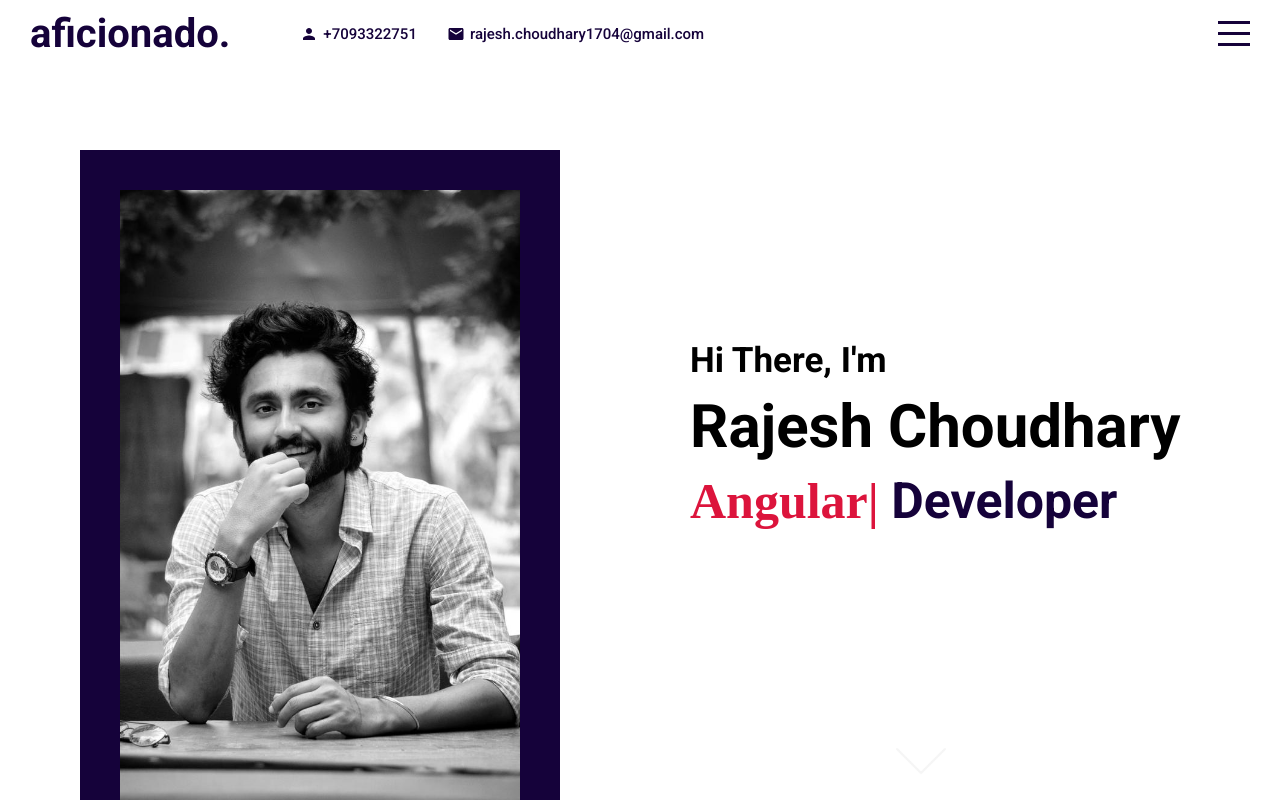
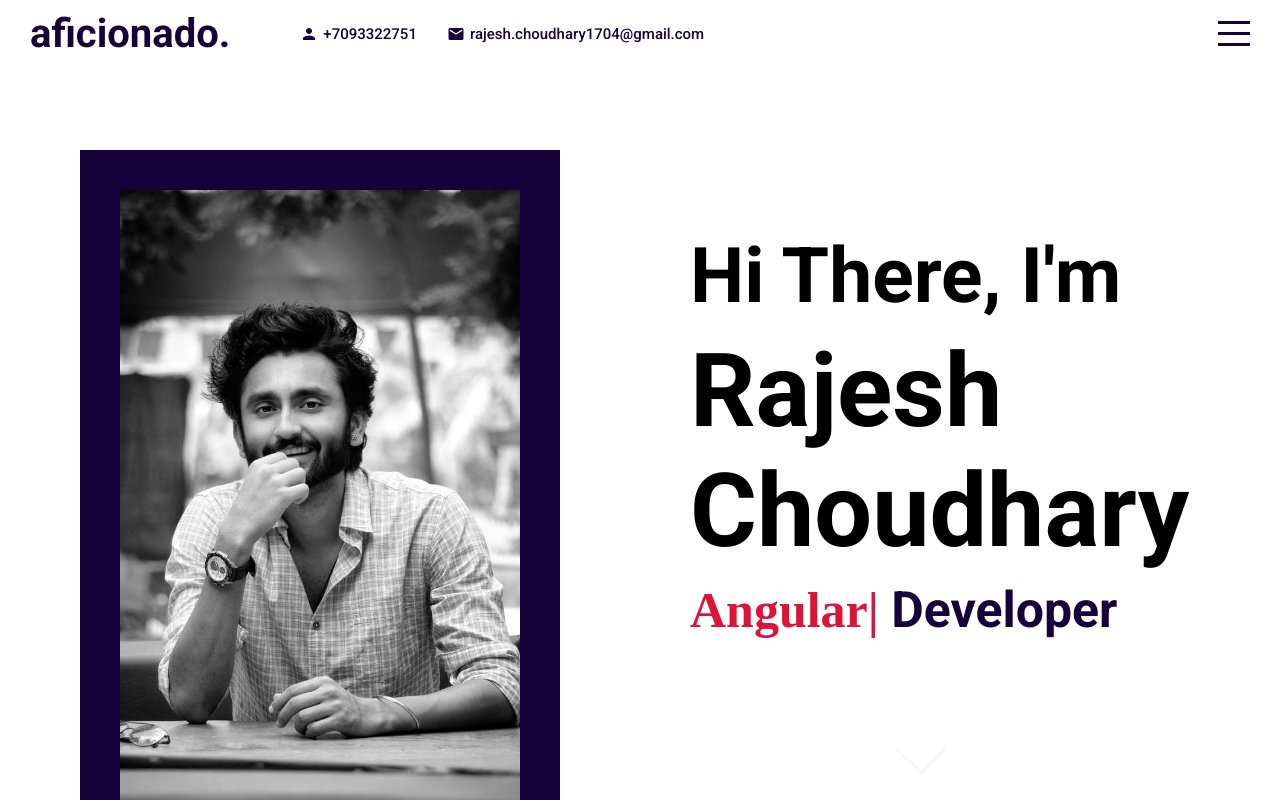
Before and after one commit to RajeshCh17/rajeshch-portfolio, a React (Create React App) app: page / in a window 1280 px wide. Built offline with nearby package versions, Linux system fonts and the light colour scheme; a web font is replaced by a local one.

Commit message:
relative styles to text

```diff
--- a/src/components/intro/Intro.styles.scss
+++ b/src/components/intro/Intro.styles.scss
@@ -2,8 +2,13 @@
 .intro{
     background: white;
     display: flex;
+    flex-direction: row;
 
     @include mobile{
+        flex-direction: column;
+      }
+
+      @include tablet{
         flex-direction: column;
       }
     .left{
@@ -130,19 +135,22 @@
         }
 
         h1{
-            font-size: 60px;
+            //font-size: 60px;
+            font-size: 8vw;
             margin:10px 0;
             @include mobile{
                 font-size: 32px;
             }
         }
         h2{
-            font-size: 35px;
+            //font-size: 35px;
+            font-size: 6vw;
             @include mobile{
                 font-size: 24px;
             }
         }
         h3{
+            //font-size: 50px;
             font-size: 50px;
             color: #15023a;
             @include mobile{
```
